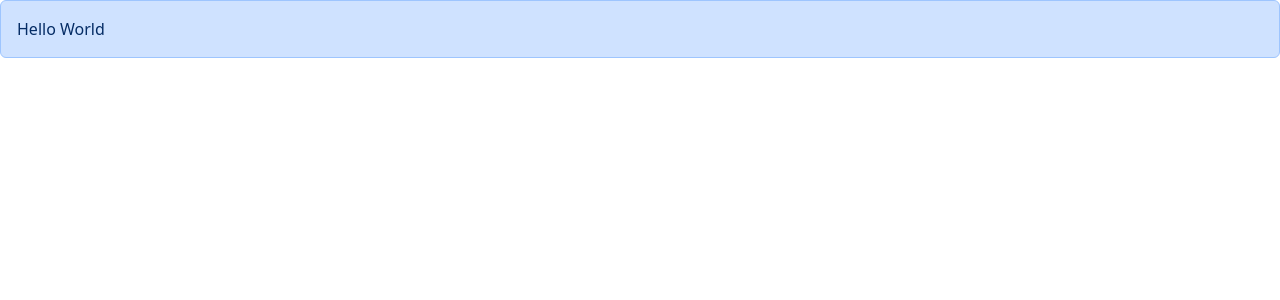
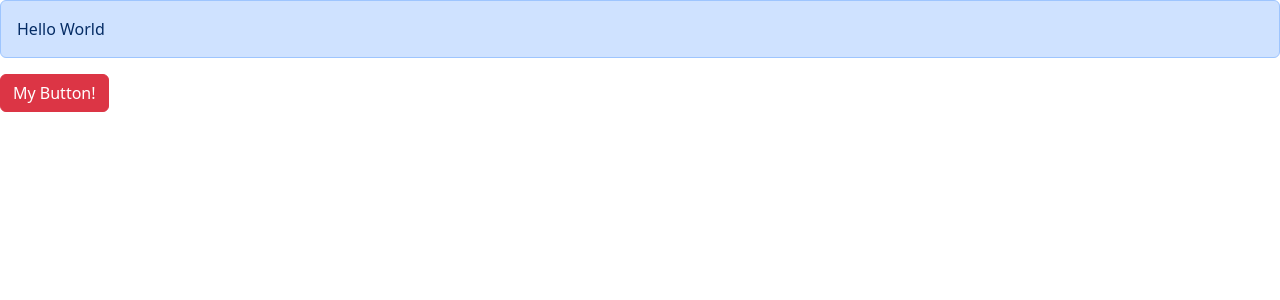
Before and after one commit to caojohnny91/GameHub, a React (Vite) app: page / in a window 1280 px wide. Shown: the top 300 px of the page. Built offline with nearby package versions, Linux system fonts and the light colour scheme.

Commit message:
create button that has dynamic color change

```diff
--- a/src/App.tsx
+++ b/src/App.tsx
@@ -1,5 +1,6 @@
 // import ListGroup from "./components/ListGroup";
 import { Alert } from "./components/Alert";
+import { Button } from "./components/Button";
 
 function App() {
   // const items = ["New York", "San Francisco", "Tokyo", "London", "Paris"];
@@ -14,6 +15,11 @@
       <Alert>
         Hello <span>World</span>
       </Alert>
+
+      {/* adding color now changes the className in button component  */}
+      <Button color="danger" onClick={() => console.log("Clicked!")}>
+        My Button!
+      </Button>
     </div>
   );
 }
--- a/src/components/Alert.tsx
+++ b/src/components/Alert.tsx
@@ -2,7 +2,7 @@
 
 // using interface Prop to set the Prop data types and model
 interface Props {
-  children: ReactNode;
+  children: ReactNode; // using children instead of text to mak eit easier in app.tsx
 }
 export const Alert = ({ children }: Props) => {
   return <div className="alert alert-primary">{children}</div>;
--- /dev/null
+++ b/src/components/Button.tsx
@@ -0,0 +1,15 @@
+interface Props {
+  children: string; // using children instead of text to make it easier in app.tsx
+  onClick: () => void;
+  color?: "primary" | "secondary" | "success" | "danger" | "warning"; // telling TS that color is optional with ? and setting options that we can type in on the color with one of these colors in app.tsx that match with bootstrap css
+}
+export const Button = ({ children, onClick, color = "primary" }: Props) => {
+  return (
+    <div>
+      {/* setting default color as primary and making it dynamic below in className*/}
+      <button type="button" className={"btn btn-" + color} onClick={onClick}>
+        {children}
+      </button>
+    </div>
+  );
+};
--- a/src/components/ListGroup.tsx
+++ b/src/components/ListGroup.tsx
@@ -8,6 +8,7 @@
 
 // getting the props from App.tsx to use here
 function ListGroup(props: Props) {
+  //can destructure props like: ({heading, items, onSelectItem }: Props) so that you dont have to type props.items below
   // Hook
   const [selectedIndex, setSelectedIndex] = useState(-1); // default state to -1 so no li is selected
 
```
